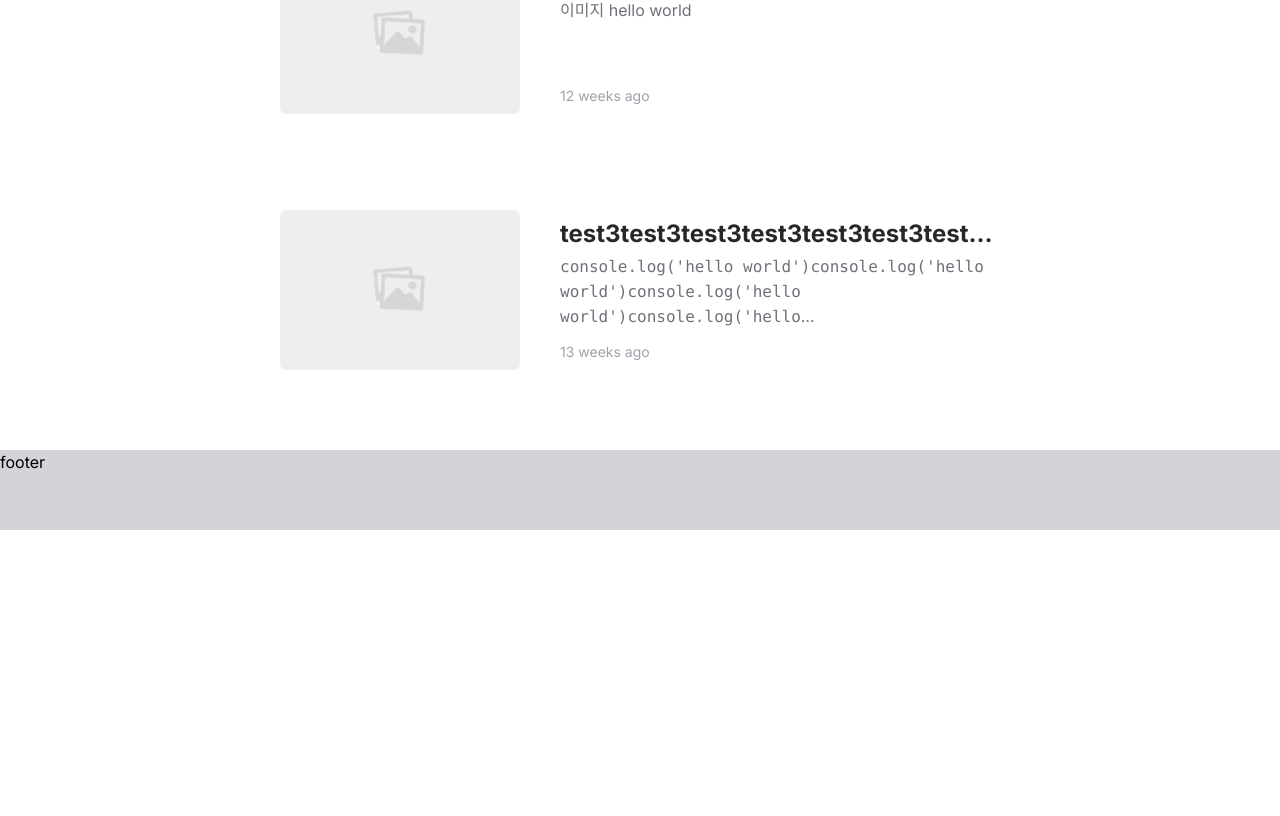
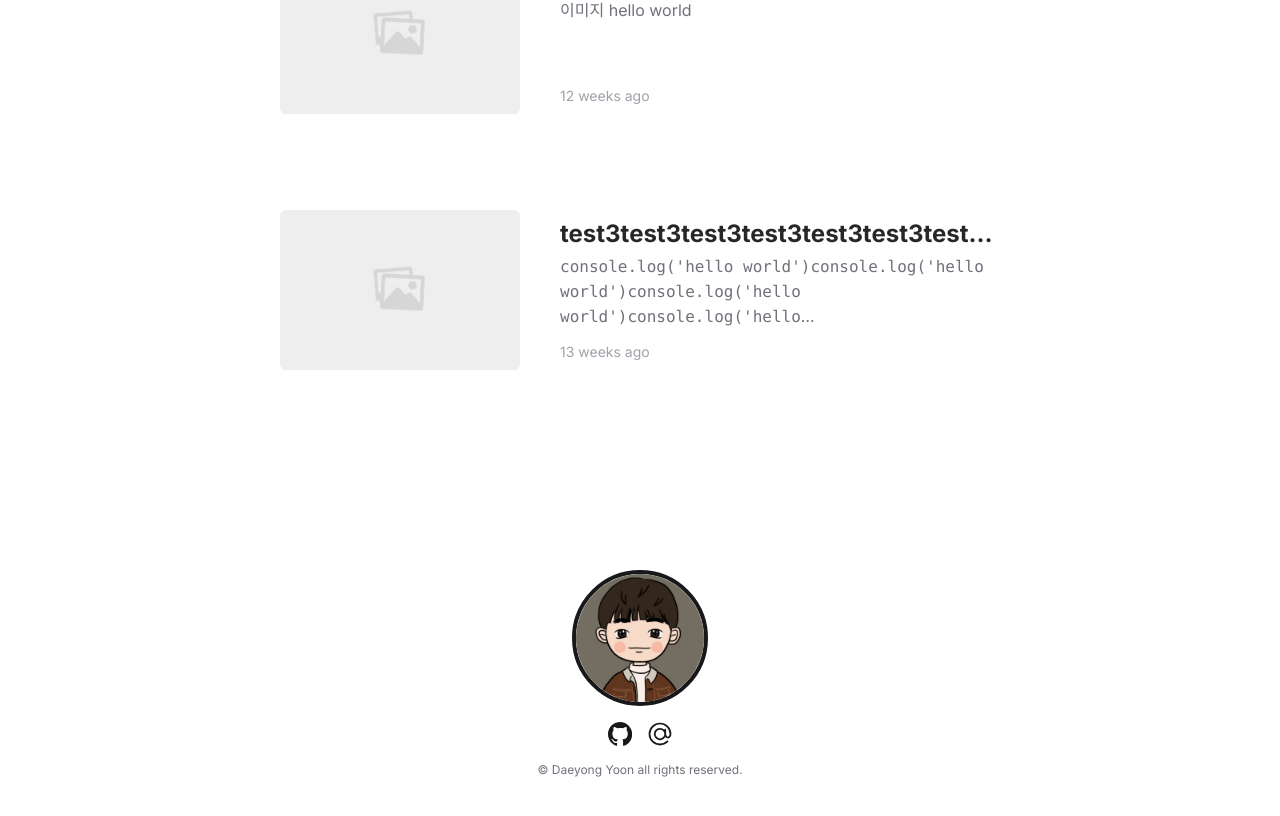
Before and after one commit to danivelop/leaving-mark, a Next.js app: page /posts in a window 1280 px wide. Shown: the part 402-1218 px from the top of the page. Before the commit the page ends 932 px from the top, so only its background shows below. Built offline with nearby package versions, Linux system fonts and the light colour scheme.

Commit message:
feat: 푸터 스타일 변경

```diff
--- a/src/widgets/dark-mode/ui/DarkModeSwitch.tsx
+++ b/src/widgets/dark-mode/ui/DarkModeSwitch.tsx
@@ -1,7 +1,7 @@
 'use client';
 
 import { Switch } from '@headlessui/react';
-import { SunIcon, SparklesIcon } from '@heroicons/react/20/solid';
+import { SunIcon, MoonIcon } from '@heroicons/react/20/solid';
 import { useState, useEffect } from 'react';
 
 import { getDarkMode, setDarkMode } from '@/widgets/dark-mode/lib';
@@ -34,7 +34,7 @@ function DarkModeSwitch() {
         >
           <div className="text-zinc-600 dark:text-zinc-200">
             {checked ? (
-              <SparklesIcon className="size-4" />
+              <MoonIcon className="size-4" />
             ) : (
               <SunIcon className="size-4" />
             )}
--- a/src/widgets/footer/ui/Footer.tsx
+++ b/src/widgets/footer/ui/Footer.tsx
@@ -1,5 +1,43 @@
+import { AtSymbolIcon } from '@heroicons/react/24/solid';
+import Image from 'next/image';
+
 function Footer() {
-  return <footer className="w-full h-20 bg-zinc-300 mt-20">footer</footer>;
+  return (
+    <footer className="w-full flex flex-col items-center py-10 mt-40">
+      <div className="w-[136px] h-[136px] overflow-hidden flex justify-center items-center border-4 border-zinc-900 rounded-full">
+        <Image
+          className="w-36 min-w-36 height-36 min-h-36"
+          src="/danivelop_character.png"
+          width="144"
+          height="144"
+          alt="danivelop character"
+        />
+      </div>
+      <ul className="my-4 flex gap-4">
+        <li className="text-zinc-900 dark:text-zinc-50">
+          <svg
+            width="24"
+            height="24"
+            viewBox="0 0 97 97"
+            xmlns="http://www.w3.org/2000/svg"
+          >
+            <path
+              fill-rule="evenodd"
+              clip-rule="evenodd"
+              d="M48.854 0C21.839 0 0 22 0 49.217c0 21.756 13.993 40.172 33.405 46.69 2.427.49 3.316-1.059 3.316-2.362 0-1.141-.08-5.052-.08-9.127-13.59 2.934-16.42-5.867-16.42-5.867-2.184-5.704-5.42-7.17-5.42-7.17-4.448-3.015.324-3.015.324-3.015 4.934.326 7.523 5.052 7.523 5.052 4.367 7.496 11.404 5.378 14.235 4.074.404-3.178 1.699-5.378 3.074-6.6-10.839-1.141-22.243-5.378-22.243-24.283 0-5.378 1.94-9.778 5.014-13.2-.485-1.222-2.184-6.275.486-13.038 0 0 4.125-1.304 13.426 5.052a46.97 46.97 0 0 1 12.214-1.63c4.125 0 8.33.571 12.213 1.63 9.302-6.356 13.427-5.052 13.427-5.052 2.67 6.763.97 11.816.485 13.038 3.155 3.422 5.015 7.822 5.015 13.2 0 18.905-11.404 23.06-22.324 24.283 1.78 1.548 3.316 4.481 3.316 9.126 0 6.6-.08 11.897-.08 13.526 0 1.304.89 2.853 3.316 2.364 19.412-6.52 33.405-24.935 33.405-46.691C97.707 22 75.788 0 48.854 0z"
+              fill="currentColor"
+            />
+          </svg>
+        </li>
+        <li className="size-6 overflow-hidden relative text-zinc-900 dark:text-zinc-50">
+          <AtSymbolIcon className="size-7 absolute top-1/2 left-1/2 transform -translate-x-1/2 -translate-y-1/2" />
+        </li>
+      </ul>
+      <p className="text-xs text-zinc-500">
+        © Daeyong Yoon all rights reserved.
+      </p>
+    </footer>
+  );
 }
 
 export default Footer;
```
Also changed, not shown: public/danivelop_character.png (added).
